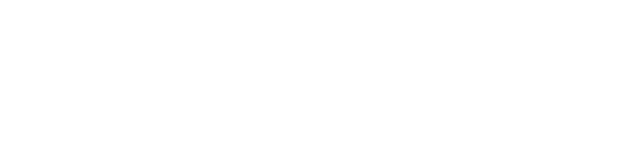
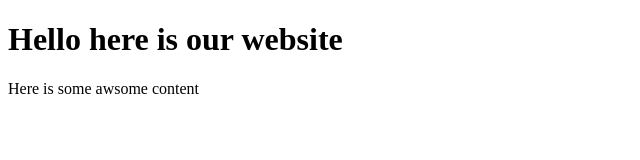
Before and after one commit to rahmaeliasu/test-repo, a plain HTML site: page index.html in a window 1280 px wide. Shown: the whole page, without its empty margins (0-640 px from the left). Drawn offline with Linux system fonts and the light colour scheme.

Commit message:
Added content to index.html

```diff
--- a/index.html
+++ b/index.html
@@ -6,6 +6,8 @@
   <title>Document</title>
 </head>
 <body>
+  <h1>Hello here is our website</h1>
+  <p>Here is some awsome content</p>
 
 </body>
 </html>
```
